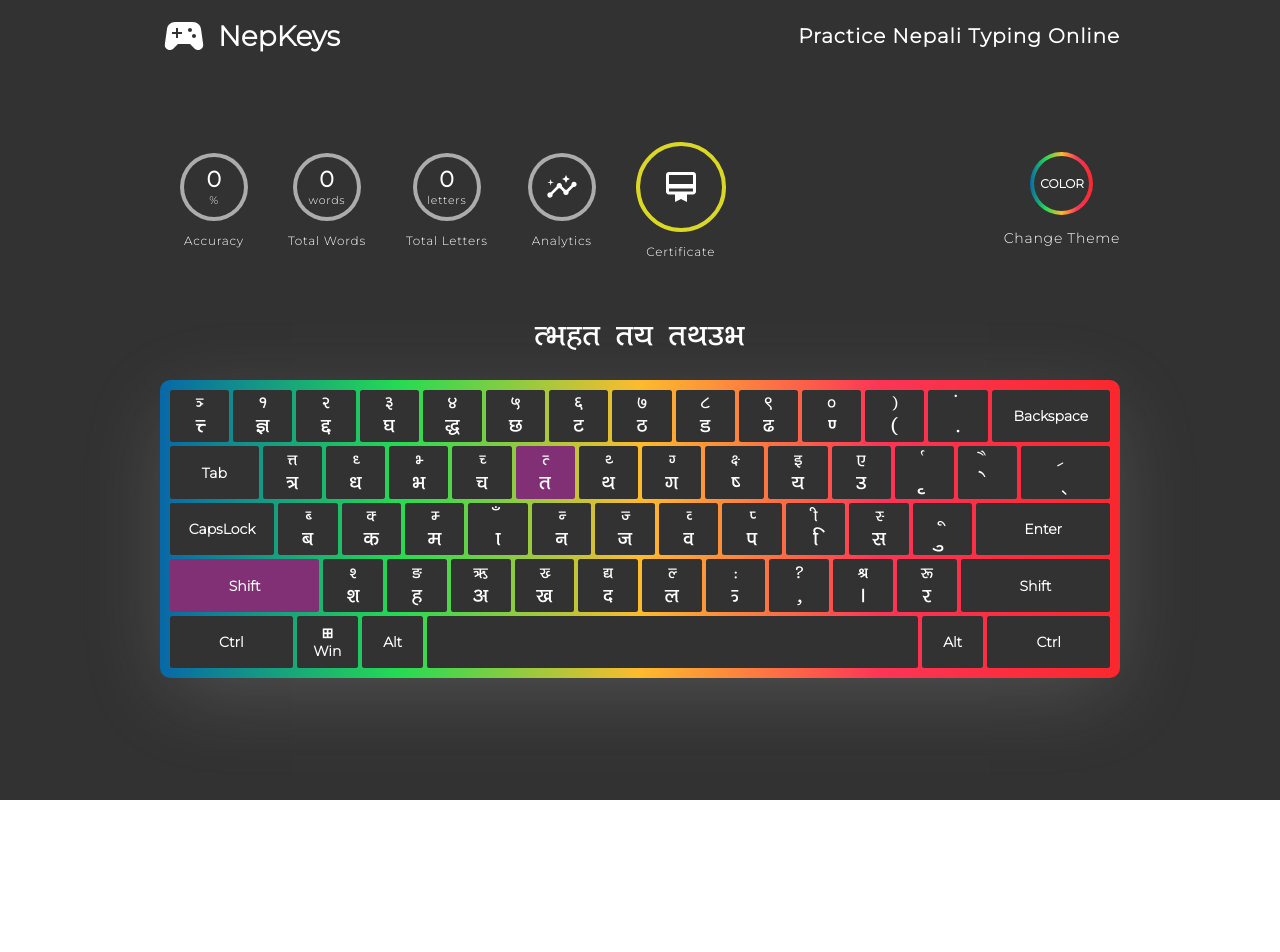
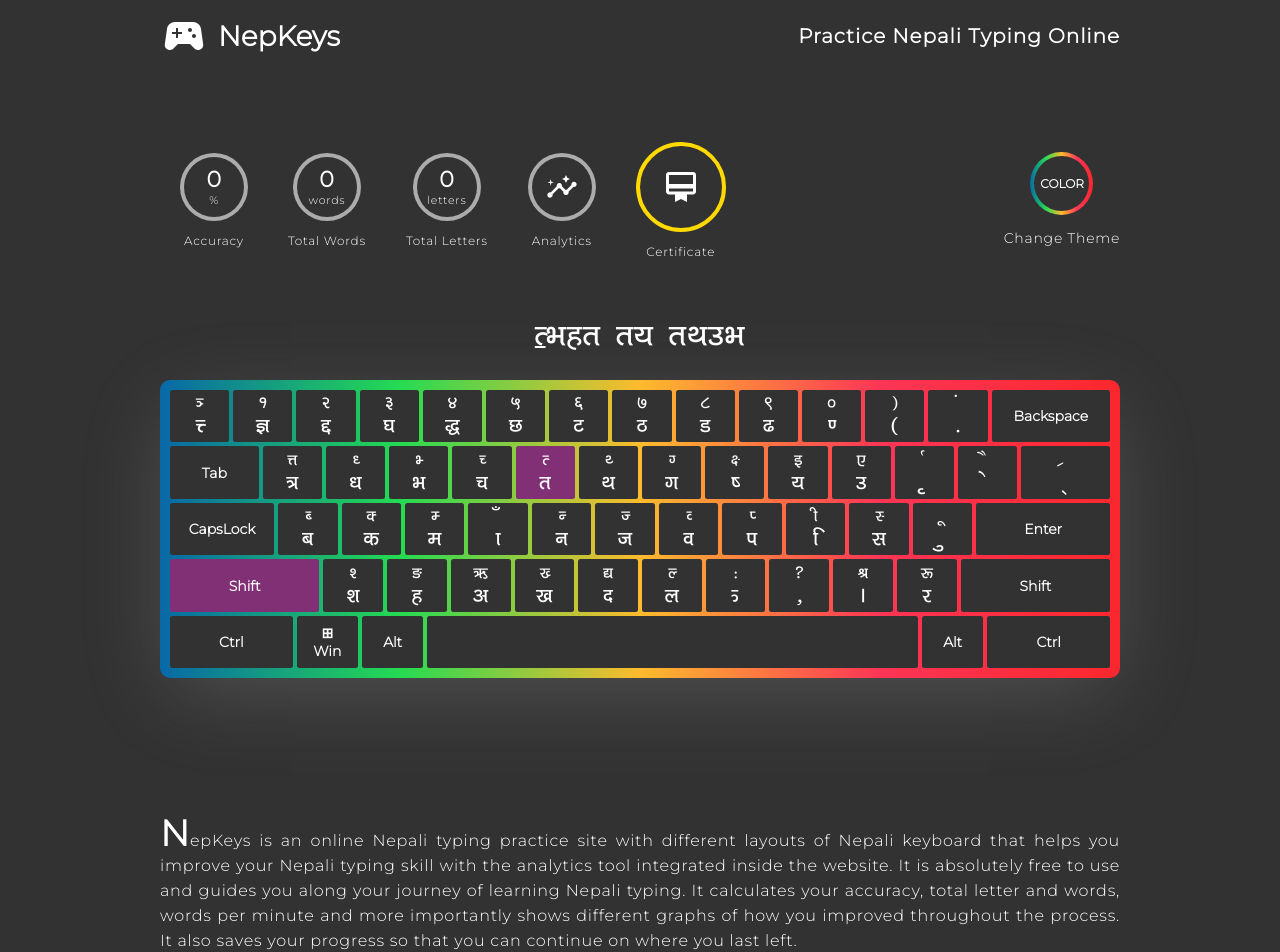
Before and after one commit to PMP56/NepKeys, a Next.js app: page / in a window 1280 px wide. Shown: the top 952 px of the page. Before the commit the page ends 800 px from the top, so only its background shows below. Built offline with nearby package versions, Linux system fonts and the light colour scheme.

Commit message:
Several additions

```diff
--- a/components/Analytics.js
+++ b/components/Analytics.js
@@ -77,7 +77,7 @@ const Analytics = () => {
                 height={100}
                 options={options}
             />
-            {(Object.values(lettersVsAcc)[0].length < 6) ? <h1 className={styles.noDataText}>Not Enough Data</h1> : <Fragment />}
+            {(Object.values(lettersVsAcc)[0].length < 3) ? <h1 className={styles.noDataText}>Not Enough Data</h1> : <Fragment />}
         </div>
     );
 }
--- a/pages/_document.js
+++ b/pages/_document.js
@@ -15,8 +15,8 @@ class MyDocument extends Document {
                     </script>
                     <script data-ad-client="ca-pub-2938043404666421" async src="https://pagead2.googlesyndication.com/pagead/js/adsbygoogle.js"></script>
                     <meta httpEquiv="Content-Type" content="text/html; charset=utf-8" />
-                    <meta name="description" content="NepKeys is a free online Nepali typing practice site with Nepali Keyboard available where you can learn and practice nepali typing online, calculate and improve your typing speed online and track your progress with the inbuilt analytics system." />
-                    <meta name="keywords" content="nepkeys, nepali typing, nepali typing practice, online typing, online nepali typing, type in nepali, type nepali, nepali type, improve nepali typing, fast nepali typing, improve typing spped, typing test, nepali typing for begineers, typing jobs, keyboard nepali, virtual keyboard, nepali keyboard, practice nepali typing, online, type in nepali, nepali online typing, type online nepali, type nepali, nepali type, nepali, typing speed, nepali typing speed, words per minuter, nepali typing jobs, typing freelancers" />
+                    <meta name="description" content="NepKeys is an online Nepali typing practice site with Nepali Keyboard available where you can practice nepali typing online, calculate and improve your typing speed and track your progress with the inbuilt analytics system." />
+                    <meta name="keywords" content="nepkeys, nepali typing, nepali typing practice, online typing, online nepali typing, type in nepali, type nepali, nepali type, typing tutor, nepali typeshala, improve nepali typing, fast nepali typing, improve typing spped, typing test, nepali typing for begineers, typing jobs, keyboard nepali, virtual keyboard, nepali keyboard, practice nepali typing, online, type in nepali, nepali online typing, type online nepali, type nepali, nepali type, nepali, typing speed, nepali typing speed, words per minuter, nepali typing jobs, typing freelancers" />
                     <meta name="google-site-verification" content="CU5g9PiCbtyvhI9HXwXV2P_rtS7m2JT14RG07ghVMA8" />
                 </Head>
                 <body>
--- a/pages/index.js
+++ b/pages/index.js
@@ -1,5 +1,5 @@
 import Head from 'next/head'
-import { useContext, useState, useEffect, Fragment } from 'react';
+import { useContext, useState, useEffect, useRef, Fragment } from 'react';
 
 import Header from '../components/Header'
 import Keyboard from '../components/Keyboard'
@@ -30,6 +30,8 @@ export default function Home() {
     changeLetterVsAcc
   } = useContext(TextContext);
 
+  const bodyRef = useRef();
+
   //for graph data
   const [currentTotalLetters, setCurrentTotalLetters] = useState(0);
   const [currentTotalCorrectLetters, setCurrentTotalCorrectLetters] = useState(0);
@@ -45,7 +47,14 @@ export default function Home() {
     } else {
       setTheme('color');
     }
+    // if (bodyRef && bodyRef.current) {
+    //   bodyRef.current.addEventListener('scroll', scrollStart)
+
+    // } else {
+    //   console.log('Boooo')
+    // }
   }, [0])
+
 
   const openAnalytics = () => {
     setIsOpenAnalytics(!isOpenAnalytics);
@@ -58,6 +67,11 @@ export default function Home() {
         });
       }
     }, 5)
+  }
+
+
+  const scrollStart = (e) => {
+    console.log('Weeee')
   }
 
   const buttonPress = (e) => {
@@ -136,7 +150,7 @@ export default function Home() {
   }
 
   return (
-    <main className={`${styles.container} ${(theme == 'light') ? styles.light : (theme == 'dark') ? styles.dark : styles.color}`} tabIndex="0" onKeyDown={buttonPress} onKeyUp={buttonRelease}>
+    <main ref={bodyRef} className={`whole ${styles.container} ${(theme == 'light') ? styles.light : (theme == 'dark') ? styles.dark : styles.color}`} tabIndex="0" onKeyDown={buttonPress} onKeyUp={buttonRelease} onScroll={scrollStart}>
       <Head>
         <meta name='viewport' content="width=device-width, initial-scale=1" />
         <title>NepKeys - Nepali Keyboard and Nepali Typing Practice Online</title>
@@ -153,6 +167,10 @@ export default function Home() {
         <Texts />
         <Keyboard />
       </div>
+      <div className={styles.information}>
+        <h4 className={styles.informationText}>NepKeys is an online Nepali typing practice site with different layouts of Nepali keyboard that helps you improve your Nepali typing skill with the analytics tool integrated inside the website. It is absolutely free to use and guides you along your journey of learning Nepali typing. It calculates your accuracy, total letter and words, words per minute and more importantly shows different graphs of how you improved throughout the process. It also saves your progress so that you can continue on where you last left. </h4>
+      </div>
+
       {(isOpenAnalytics) ? <Analytics /> : <Fragment />}
 
     </main>
--- a/styles/Home.module.css
+++ b/styles/Home.module.css
@@ -113,6 +113,23 @@
   font-weight: 400;
 }
 
+.information{
+  width: 75%;
+}
+
+.informationText{
+  color: var(--textColor);
+  letter-spacing: 0.75px;
+  font-weight: 400;
+  text-align: justify;
+  line-height: 25px;
+}
+
+.informationText::first-letter{
+  font-size: 36px;
+  font-weight: 600;
+}
+
 @keyframes colorMove{
   0% {
     background-position:0% 50%
--- a/styles/Score.module.css
+++ b/styles/Score.module.css
@@ -43,7 +43,7 @@
   }
 
   .buttonBox:hover:nth-child(5) .svgButtonContainer:first-child{
-    box-shadow: 0 0px 60px 0px rgb(219, 216, 37);
+    box-shadow: 0 0px 60px 0px rgb(255, 217, 0);
     cursor: pointer;
   }
 
@@ -114,7 +114,7 @@
     stroke-dashoffset: 0px;
     stroke-linecap: round;
     stroke-width: 4px;
-    stroke: rgb(219, 216, 37);
+    stroke: rgb(255, 217, 0);
     fill: none;
     /* animation: countdown 10s linear 1 backwards; */
   }
```
